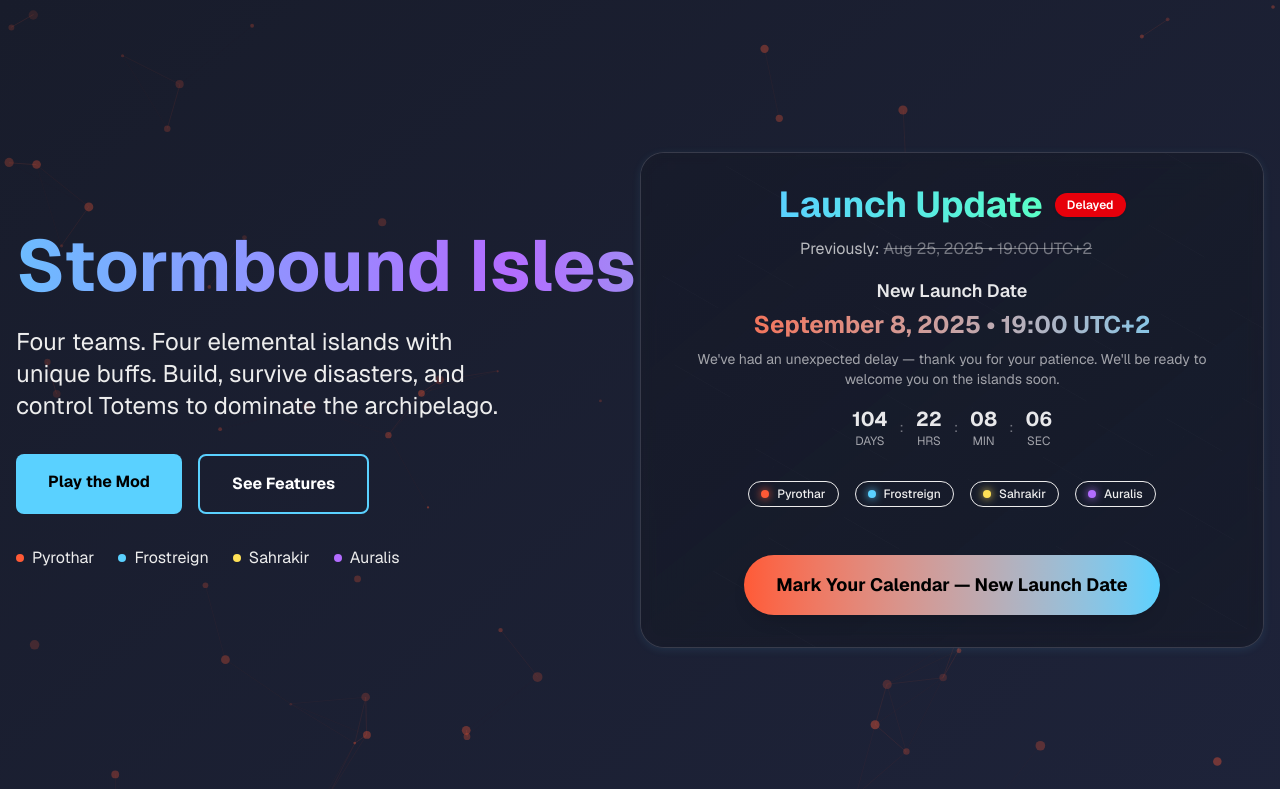
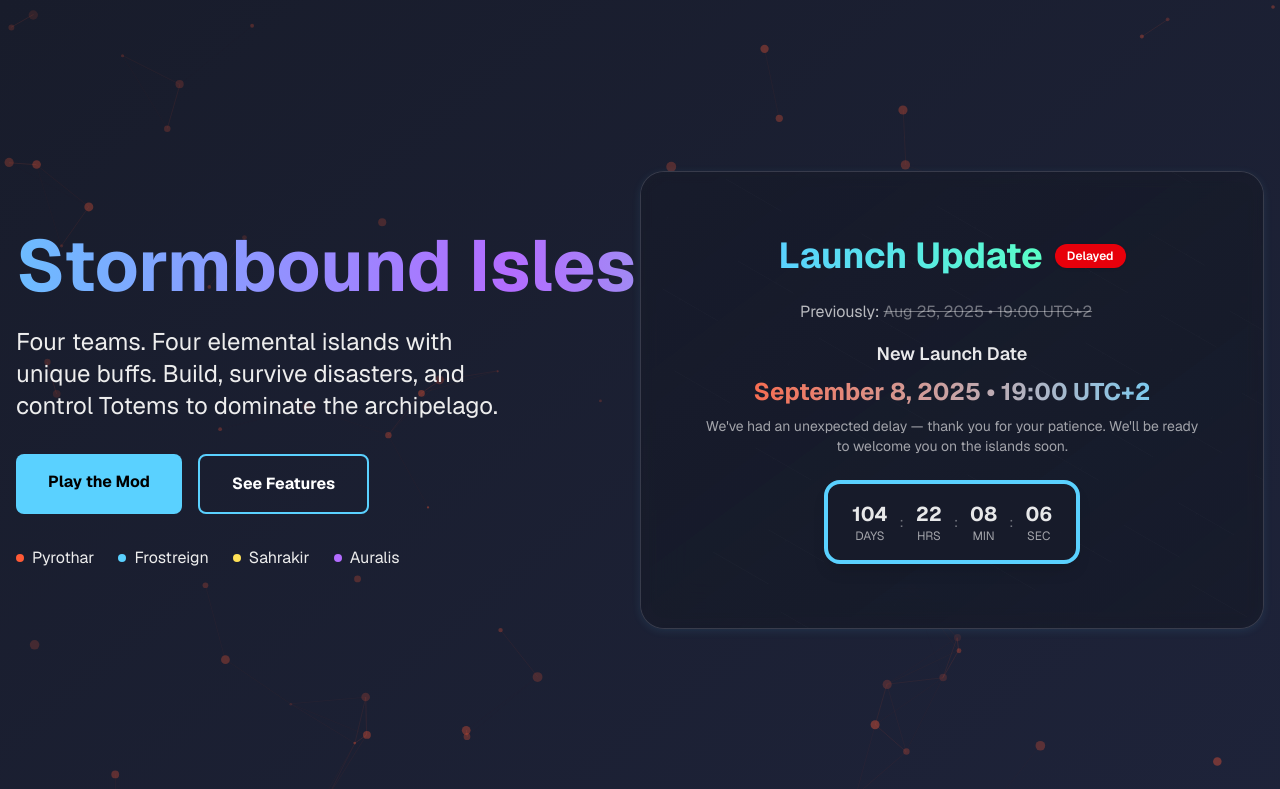
Before and after one commit to no-felix/stormbound-isles-nextjs, a Next.js app: page / in a window 1280 px wide. Shown: the top 789 px of the page. Built offline with nearby package versions, Linux system fonts and the light colour scheme.

Commit message:
feat: enhance Countdown component styling and integrate into Hero section

```diff
--- a/src/components/Countdown.tsx
+++ b/src/components/Countdown.tsx
@@ -24,7 +24,7 @@ const Countdown: React.FC<CountdownProps> = ({ targetIso }) => {
   const days = Math.floor(diff / (1000 * 60 * 60 * 24));
 
   return (
-    <div className="mt-4 flex items-center justify-center gap-3 text-sm text-white/90">
+    <div className="flex items-center justify-center gap-3 text-sm text-white/90">
       <div className="flex flex-col items-center">
         <span className="text-xl font-bold">{pad(days)}</span>
         <span className="uppercase text-xs text-white/60">days</span>
--- a/src/components/sections/Hero.tsx
+++ b/src/components/sections/Hero.tsx
@@ -161,7 +161,7 @@ const Hero: React.FC = () => {
             isVisible ? "opacity-100 translate-x-0" : "opacity-0 translate-x-10"
           }`}
         >
-          <div className="relative w-full min-h-[260px] md:min-h-[360px] glass rounded-3xl overflow-hidden">
+          <div className="relative w-full min-h-[260px] md:min-h-[360px] glass rounded-3xl overflow-hidden flex items-center">
             {/* Background layers (absolute) - keep decorative elements here */}
             <div
               className="absolute inset-0 bg-gradient-to-br from-[var(--background)]/80 to-[var(--background)]/60 backdrop-filter backdrop-blur-sm"
@@ -172,10 +172,10 @@ const Hero: React.FC = () => {
             </div>
 
             {/* Main Content (relative) - allows the card to grow with content */}
-            <div className="relative flex flex-col items-center justify-center p-8">
+            <div className="relative flex flex-col items-center justify-center p-12 md:p-16 gap-8 w-full h-full">
               {/* The "Coming Soon" title with animated typing effect */}{" "}
-              <div className="mb-8 text-center">
-                <div className="flex items-center justify-center gap-3 mb-3">
+              <div className="text-center w-full">
+                <div className="flex items-center justify-center gap-3 mb-6">
                   <div className="text-3xl md:text-4xl font-bold">
                     <span className="bg-clip-text text-transparent bg-gradient-to-r from-[var(--isle-ice)] to-[var(--isle-crystal)]">
                       Launch Update
@@ -187,7 +187,7 @@ const Hero: React.FC = () => {
                   </div>
                 </div>
 
-                <div className="flex justify-center items-center">
+                <div className="flex justify-center items-center mb-4">
                   <span className="text-white/70 text-base mr-3">
                     Previously:{" "}
                     <span className="line-through text-white/40">
@@ -197,57 +197,25 @@ const Hero: React.FC = () => {
                 </div>
 
                 {/* New Launch Date & Time */}
-                <div className="mt-4">
-                  <div className="text-lg font-semibold text-white/90 mb-1">
+                <div className="mt-2 mb-6">
+                  <div className="text-lg font-semibold text-white/90 mb-2">
                     New Launch Date
                   </div>
-                  <div className="text-2xl font-bold bg-clip-text text-transparent bg-gradient-to-r from-[var(--isle-fire)] to-[var(--isle-ice)]">
+                  <div className="text-2xl font-bold bg-clip-text text-transparent bg-gradient-to-r from-[var(--isle-fire)] to-[var(--isle-ice)] mb-2">
                     September 8, 2025 • 19:00 UTC+2
                   </div>
                   <div className="text-sm text-white/60 mt-2 max-w-xl mx-auto">
                     We've had an unexpected delay — thank you for your patience.
                     We'll be ready to welcome you on the islands soon.
                   </div>
+                </div>
 
-                  {/* Live countdown to the new launch */}
-                  <Countdown targetIso={"2025-09-08T17:00:00Z"} />
+                {/* Live countdown to the new launch */}
+                <div className="flex justify-center">
+                  <div className="inline-block rounded-2xl border-4 border-[var(--isle-ice)] bg-[var(--background)]/80 shadow-lg shadow-[var(--isle-ice)]/20 px-6 py-4">
+                    <Countdown targetIso={"2025-09-08T17:00:00Z"} />
+                  </div>
                 </div>
-              </div>
-              {/* Island Badges - Simple representation of the 4 isles */}
-              <div className="flex flex-wrap justify-center gap-4 mb-6">
-                {[
-                  { name: "Pyrothar", color: "var(--isle-fire)" },
-                  { name: "Frostreign", color: "var(--isle-ice)" },
-                  { name: "Sahrakir", color: "var(--isle-desert)" },
-                  { name: "Auralis", color: "var(--isle-mushroom)" },
-                ].map((isle) => (
-                  <div
-                    key={`island-badge-${isle.name}`}
-                    className="px-3 py-1 rounded-full flex items-center border"
-                    style={{
-                      borderColor: `${isle.color}33`,
-                      background: `${isle.color}15`,
-                    }}
-                  >
-                    <div
-                      className="w-2 h-2 rounded-full mr-2"
-                      style={{
-                        backgroundColor: isle.color,
-                        boxShadow: `0 0 8px ${isle.color}`,
-                      }}
-                    ></div>
-                    <span className="text-xs font-medium">{isle.name}</span>
-                  </div>
-                ))}
-              </div>
-              {/* Call to action link - ready for launch */}
-              <div className="flex justify-center mt-6">
-                <Link
-                  href="/download"
-                  className="px-8 py-4 bg-gradient-to-r from-[var(--isle-fire)] to-[var(--isle-ice)] text-black font-bold rounded-full text-lg shadow-lg hover:shadow-xl hover:shadow-[var(--isle-fire)]/40 transition-all duration-300 focus:outline-none focus:ring-2 focus:ring-[var(--isle-ice)]/50 hover:scale-105"
-                >
-                  Mark Your Calendar — New Launch Date
-                </Link>
               </div>
             </div>
           </div>
```
